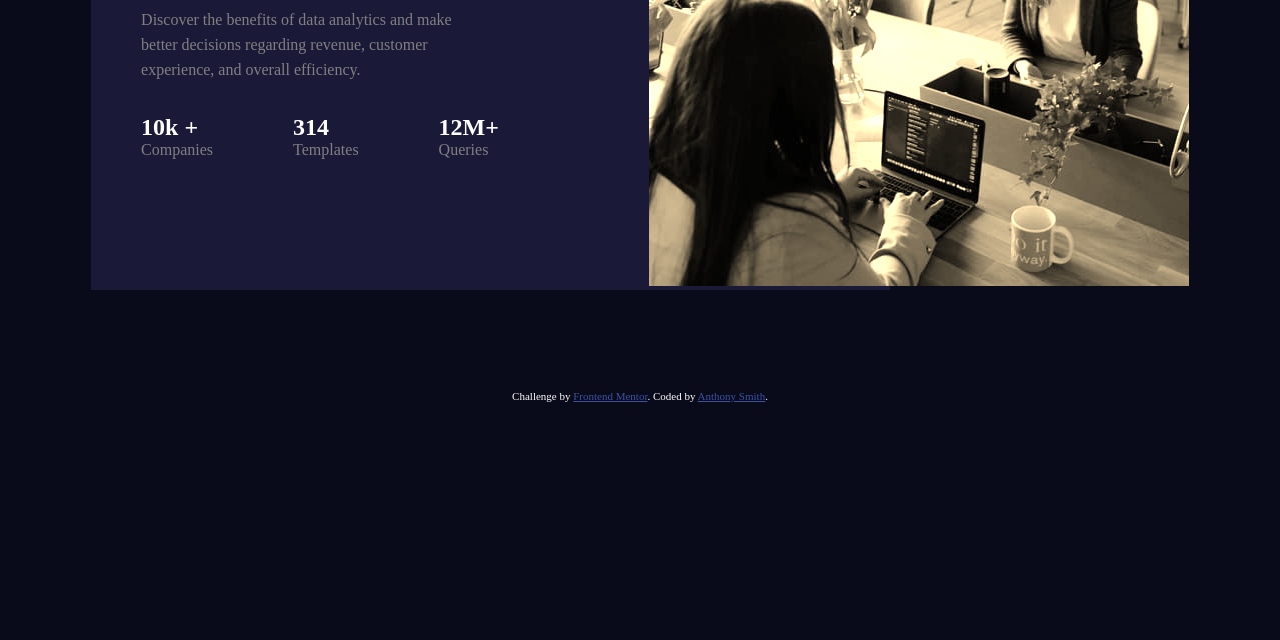
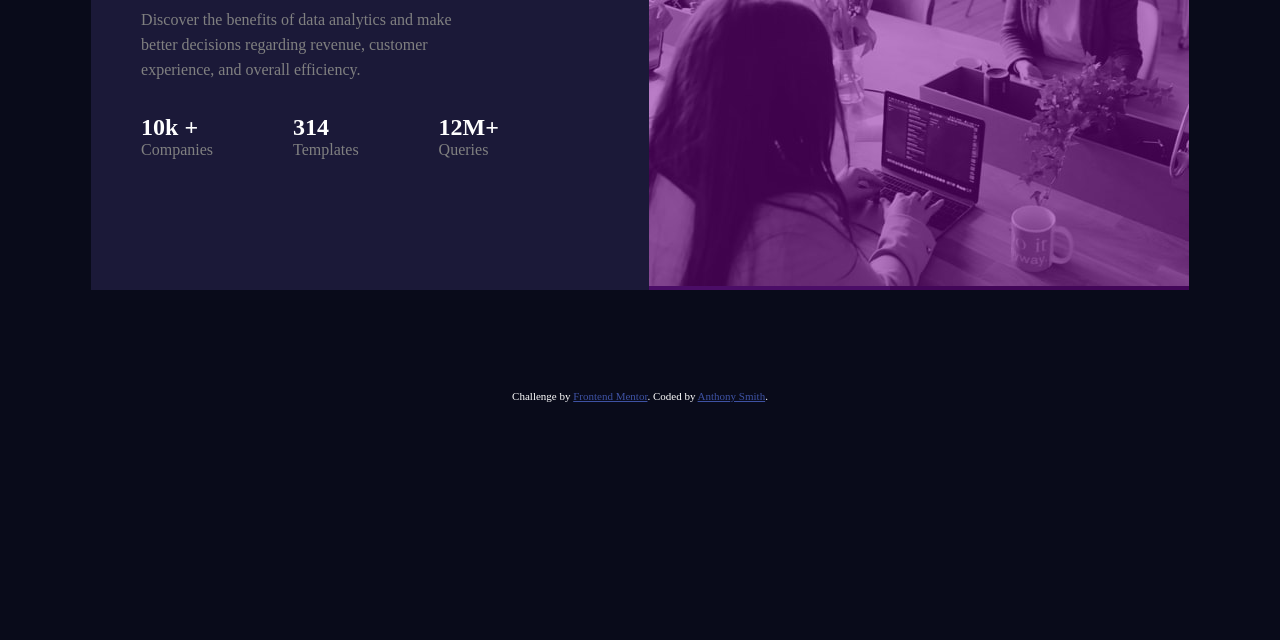
Before and after one commit to anthonys1760/stats-preview, a plain HTML site: page index.html in a window 1280 px wide. Shown: the part 160-800 px from the top of the page. Drawn offline with Linux system fonts and the light colour scheme.

Commit message:
Updated Color Properties

```diff
--- a/index.html
+++ b/index.html
@@ -74,8 +74,31 @@
     }
 
     img {
-      filter: sepia(100%);
+
+
     }
+
+    .box-2:before {
+      content: "";
+      display: block;
+      position: absolute;
+      top: 0;
+      bottom: 0;
+      left: 0;
+      right: 0;
+      background: rgba(125, 2, 150, 0.5);
+      transition: background .3s linear;
+}
+
+    .box-2 {
+      position: relative;
+      float: left;
+      cursor: pointer;
+}
+
+
+
+
 
 
 
```
